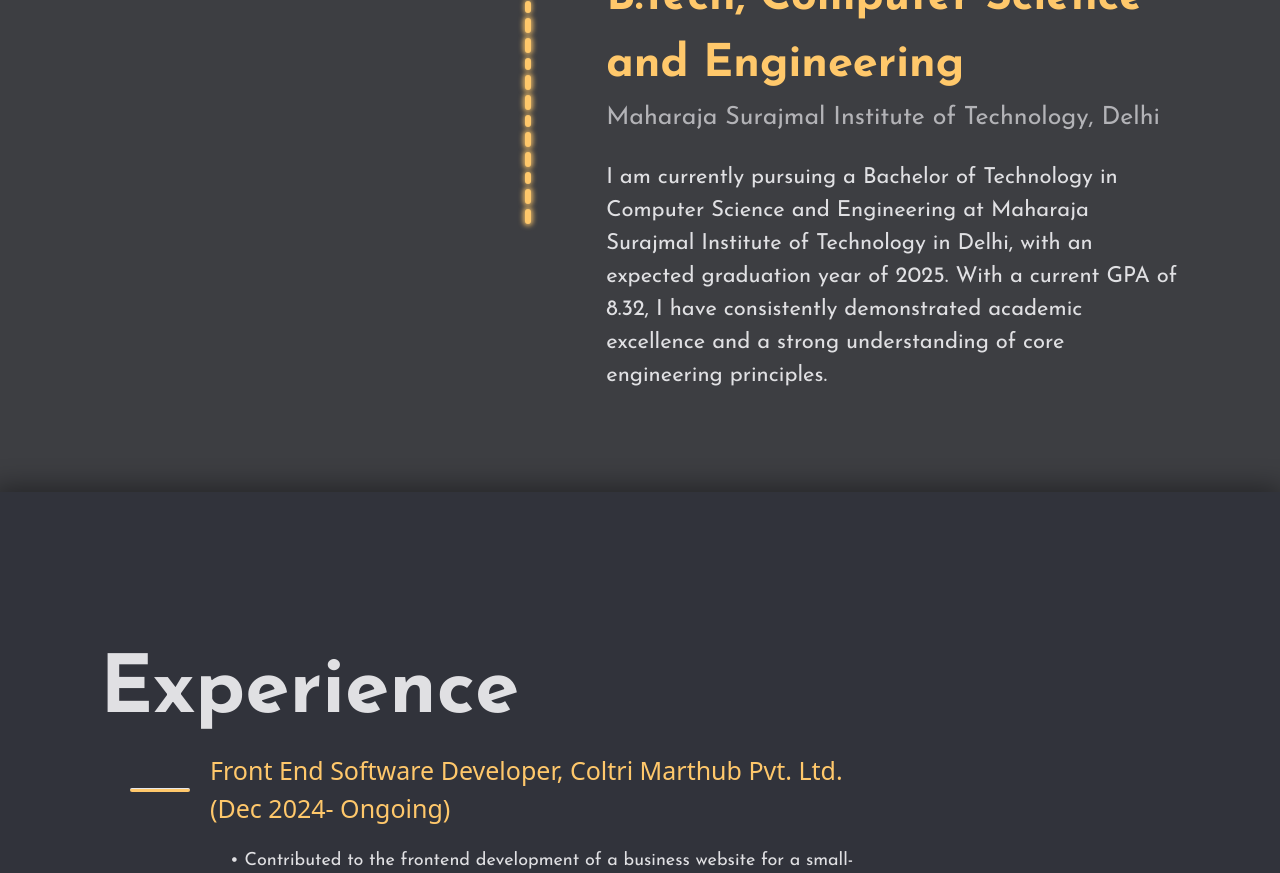
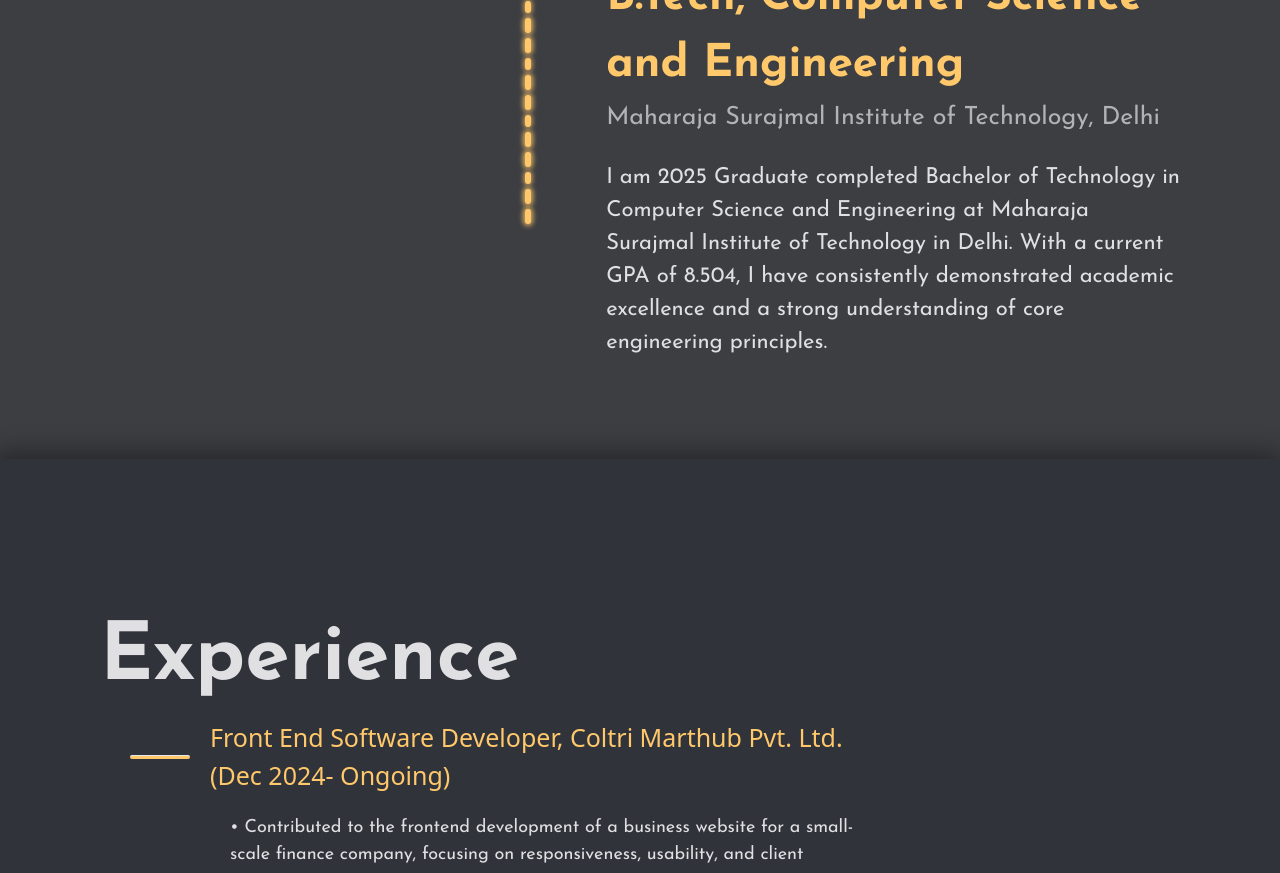
Before and after one commit to terminalrohan/Portfolio, a React (Vite) app: page / in a window 1280 px wide. Shown: the part 6860-7733 px from the top of the page. Built offline with nearby package versions, Linux system fonts and the light colour scheme.

Commit message:
Update Experience.jsx

```diff
--- a/src/Components/Experience.jsx
+++ b/src/Components/Experience.jsx
@@ -98,7 +98,7 @@ const Experience = () => {
                 Maharaja Surajmal Institute of Technology, Delhi
               </div>
               <div className="content text-PrimiaryColor text-[22px] josefin-sans-light sm:text-[18px] pt-[25px]">
-              I am currently pursuing a Bachelor of Technology in Computer Science and Engineering at Maharaja Surajmal Institute of Technology in Delhi, with an expected graduation year of 2025. With a current GPA of 8.32, I have consistently demonstrated academic excellence and a strong understanding of core engineering principles.
+              I am 2025 Graduate completed Bachelor of Technology in Computer Science and Engineering at Maharaja Surajmal Institute of Technology in Delhi. With a current GPA of 8.504, I have consistently demonstrated academic excellence and a strong understanding of core engineering principles.
               </div>
             </div>
           </div>
```
